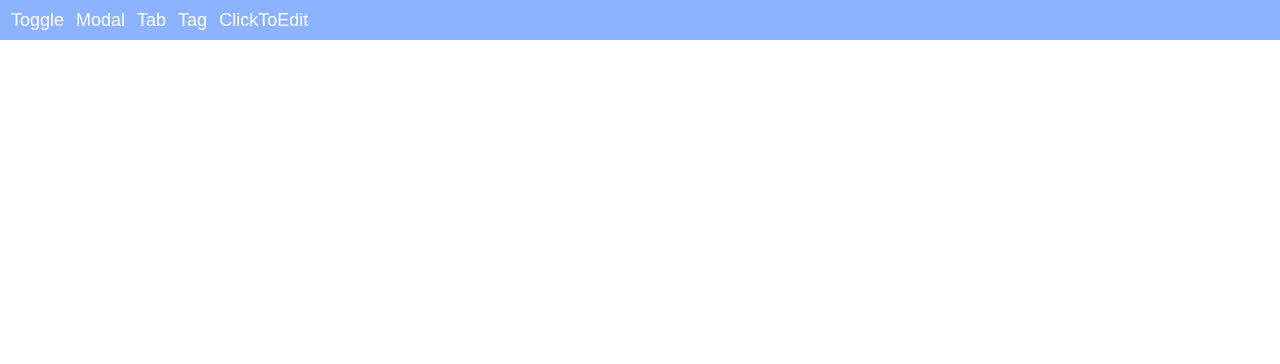
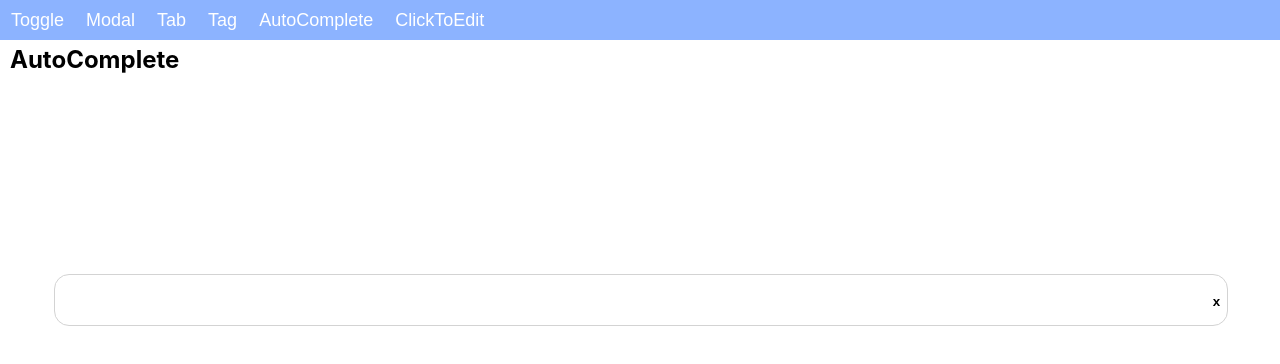
Before and after one commit to grappe96/frontend-practice, a React (Create React App) app in the folder custom-component/: page /autoComplete in a window 1280 px wide. Shown: the top 364 px of the page. Built offline with nearby package versions, Linux system fonts and the light colour scheme.

Commit message:
Create AutoComplete component
src/App.css: add margin at header button
src/App.js: add AutoComplete link
src/component/AutoComplete.js: AutoComplete component
src/css/autoComplete.css: AutoComplete component style css
src/css/clickToEdit.css: set height at ClickToEdit-body tag

```diff
--- a/custom-component/src/App.css
+++ b/custom-component/src/App.css
@@ -20,6 +20,7 @@
   cursor: pointer;
   font-size: large;
   color: white;
+  margin-right: 10px;
 }
 
 .App-button:hover {
--- a/custom-component/src/App.js
+++ b/custom-component/src/App.js
@@ -4,6 +4,7 @@ import Toggle from './component/Toggle';
 import Modal from './component/Modal';
 import Tab from './component/Tab';
 import Tag from './component/Tag';
+import AutoComplete from './component/AutoComplete';
 import ClickToEdit from './component/ClickToEdit';
 
 function App() {
@@ -22,6 +23,9 @@ function App() {
         <Link to="/tag" className="link">
           <button className="App-button">Tag</button>
         </Link>
+        <Link to="/autoComplete" className="link">
+          <button className="App-button">AutoComplete</button>
+        </Link>
         <Link to="/clickToEdit" className="link">
           <button className="App-button">ClickToEdit</button>
         </Link>
@@ -31,6 +35,7 @@ function App() {
         <Route path="/modal" element={<Modal />} />
         <Route path="/tab" element={<Tab />} />
         <Route path="/tag" element={<Tag />} />
+        <Route path="autoComplete" element={<AutoComplete />} />
         <Route path="/clickToEdit" element={<ClickToEdit />} />
       </Routes>
     </div>
--- /dev/null
+++ b/custom-component/src/component/AutoComplete.js
@@ -0,0 +1,120 @@
+import { useEffect, useState } from 'react';
+import '../css/autoComplete.css';
+
+function AutoComplete() {
+  const data = [
+    'apple pie',
+    'banana bread',
+    'cupcake',
+    'donut',
+    'eclair',
+    'froyo',
+    'ginger bread',
+    'ice cream sandwich',
+    'jelly bean',
+    'kitkat',
+    'lolipop',
+    'marshmallow',
+    'nougat',
+    'oreo',
+    'pie',
+    'quince tart',
+    'red velvet cake',
+    'sugar cookie',
+    'tarte tatin',
+    'ube cake',
+    'vanilla ice cream',
+    'walnut cookie',
+    'xmax cake',
+    'yam pie',
+    'zepploe',
+  ];
+
+  const [keyword, setKeyword] = useState('');
+  const [result, setResult] = useState([]);
+  const [isResultEmpty, setIsResultEmpty] = useState(true);
+
+  useEffect(() => {
+    if (result.length > 0) {
+      setIsResultEmpty(false);
+      addClassName();
+    } else {
+      setIsResultEmpty(true);
+      removeClassName();
+    }
+  }, [result]);
+
+  const dataChangeHandler = (e) => {
+    setKeyword(e.target.value);
+    searchKeywordFromData(e.target.value);
+  };
+
+  const resetData = () => {
+    setKeyword('');
+    setResult([]);
+  };
+
+  const isStringContainsKeyword = (string, keyword) => {
+    keyword = keyword.trim();
+    const len = keyword.length;
+
+    if (len > 0 && string.includes(keyword)) return true;
+
+    return false;
+  };
+
+  const searchKeywordFromData = (keyword) => {
+    setResult(
+      data.filter((string) => isStringContainsKeyword(string, keyword))
+    );
+  };
+
+  const autoCompleteKeyword = (string) => {
+    setKeyword(string);
+    searchKeywordFromData(string);
+  };
+
+  const addClassName = () => {
+    document.getElementById('AutoComplete-input').classList.add('haveResult');
+  };
+
+  const removeClassName = () => {
+    document
+      .getElementById('AutoComplete-input')
+      .classList.remove('haveResult');
+  };
+
+  const bodyClickHandler = (e) => {
+    if (e.target === e.currentTarget) resetData();
+  };
+
+  const results = result.map((res, idx) => (
+    <div key={idx} className="result" onClick={() => autoCompleteKeyword(res)}>
+      {res}
+    </div>
+  ));
+
+  return (
+    <div
+      className="AutoComplete-container"
+      onClick={(e) => bodyClickHandler(e)}
+    >
+      <div className="title">AutoComplete</div>
+      <div className="AutoComplete-body">
+        <input
+          type="text"
+          value={keyword}
+          id="AutoComplete-input"
+          className="AutoComplete-input"
+          onChange={(e) => dataChangeHandler(e)}
+        ></input>
+        <button className="AutoComplete-button" onClick={resetData}>
+          x
+        </button>
+        {!isResultEmpty ? <div className="resultList">{results}</div> : null}
+      </div>
+    </div>
+  );
+}
+
+export default AutoComplete;
--- /dev/null
+++ b/custom-component/src/css/autoComplete.css
@@ -0,0 +1,52 @@
+.AutoComplete-container {
+  height: 90%;
+}
+.AutoComplete-body {
+  width: 100%;
+  margin: 200px auto;
+}
+
+.AutoComplete-input {
+  width: 90%;
+  height: 50px;
+  border-radius: 15px;
+  border: 1px solid lightgray;
+  outline: none;
+  padding: 0 10px;
+  font-size: large;
+}
+
+.AutoComplete-input:focus {
+  box-shadow: 1px 1px 1px 1px lightgray;
+}
+
+.AutoComplete-button {
+  border: none;
+  outline: none;
+  cursor: pointer;
+  background-color: #00000000;
+  color: black;
+  font-weight: bold;
+  margin-left: -21px;
+}
+
+.resultList {
+  width: 90%;
+  border: 1px solid lightgray;
+  border-radius: 0 0 15px 15px;
+  margin: 0 auto;
+  box-shadow: 1px 1px 1px 1px lightgray;
+  padding: 10px;
+}
+
+.haveResult {
+  border-radius: 15px 15px 0 0;
+}
+
+.result {
+  text-align: left;
+}
+
+.result:hover {
+  background-color: #00000011;
+}
--- a/custom-component/src/css/clickToEdit.css
+++ b/custom-component/src/css/clickToEdit.css
@@ -1,6 +1,6 @@
 .ClickToEdit-body {
   width: 100%;
-  height: 100%;
+  height: 90%;
 }
 
 .box {
@@ -11,12 +11,12 @@
   margin-bottom: 30px;
 }
 
-input:focus {
+.ClickToEdit-body input:focus {
   outline: 2px solid skyblue;
   border: 2px solid black;
 }
 
-label {
+.ClickToEdit-body label {
   font-weight: bold;
   margin-right: 15px;
 }
@@ -25,7 +25,7 @@ label {
   margin-bottom: 30px;
 }
 
-input {
+.ClickToEdit-body input {
   width: 150px;
   height: 25px;
   text-align: center;
```
